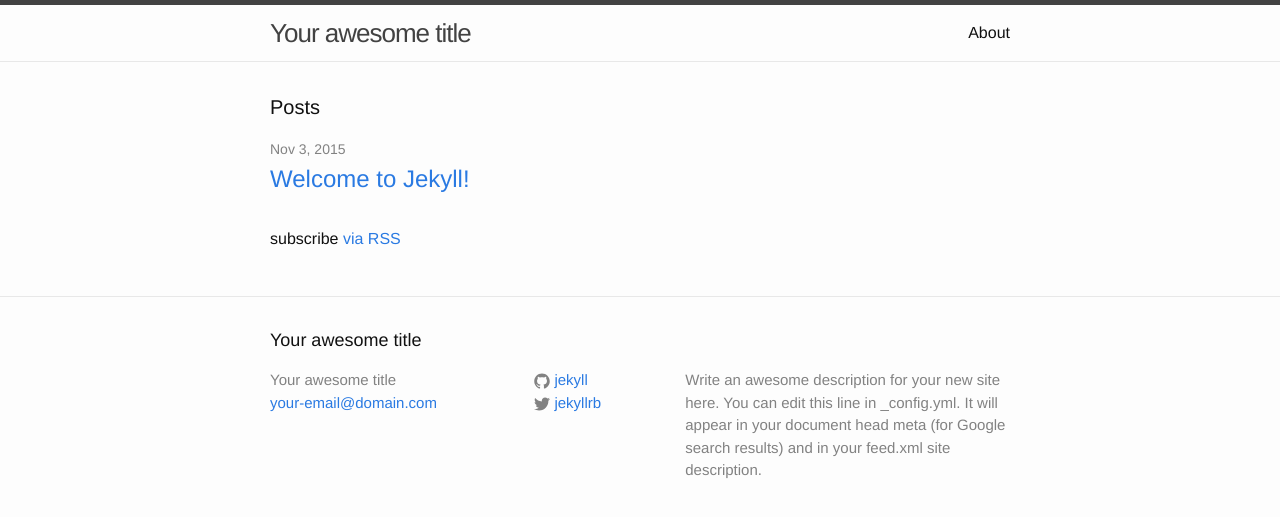
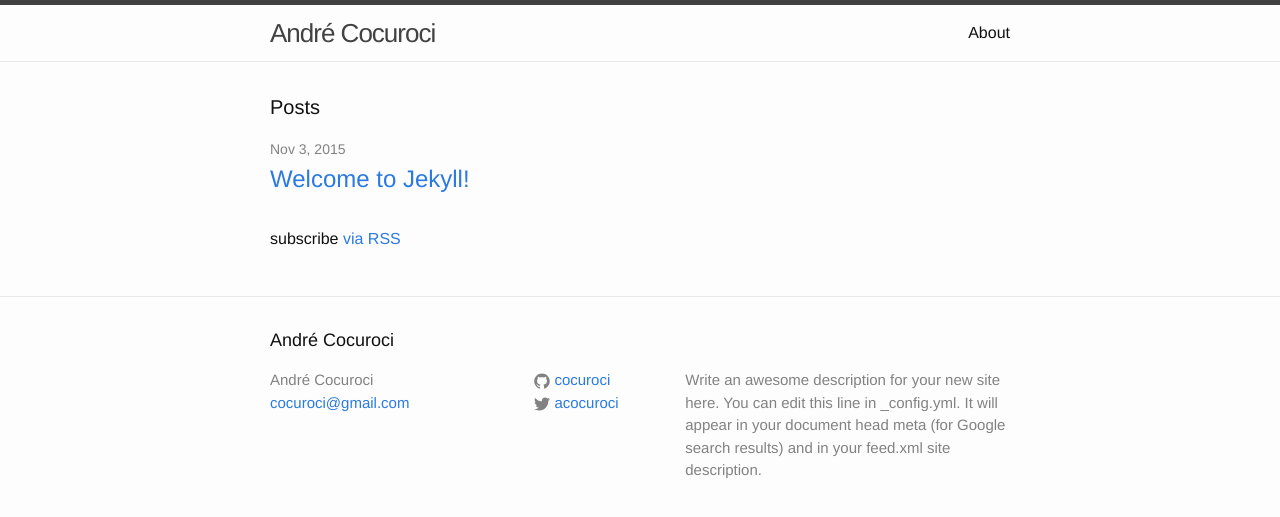
Before and after one commit to cocuroci/cocuroci.github.io, a Jekyll site: the page built from index.html, in a window 1280 px wide. Shown: the top 517 px of the page. Built offline with Jekyll 4.4.1, drawn with Linux system fonts in a browser that asks for light colours.

Commit message:
Alterando config

```diff
--- a/_config.yml
+++ b/_config.yml
@@ -6,16 +6,16 @@
 # 'jekyll serve'. If you change this file, please restart the server process.
 
 # Site settings
-title: Your awesome title
-email: your-email@domain.com
+title: André Cocuroci
+email: cocuroci@gmail.com
 description: > # this means to ignore newlines until "baseurl:"
   Write an awesome description for your new site here. You can edit this
   line in _config.yml. It will appear in your document head meta (for
   Google search results) and in your feed.xml site description.
 baseurl: "" # the subpath of your site, e.g. /blog
-url: "http://yourdomain.com" # the base hostname & protocol for your site
-twitter_username: jekyllrb
-github_username:  jekyll
+url: "http://andrecocuroci.com.br" # the base hostname & protocol for your site
+twitter_username: acocuroci
+github_username:  cocuroci
 
 # Build settings
 markdown: kramdown
```
